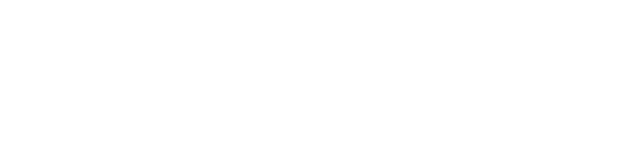
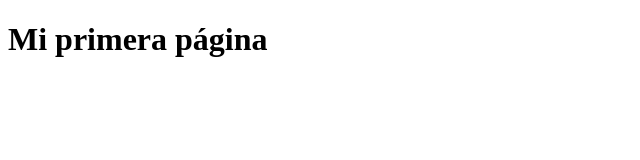
Before and after one commit to franalonso13/git-course, a plain HTML site: page index.html in a window 1280 px wide. Shown: the whole page, without its empty margins (0-640 px from the left). Drawn offline with Linux system fonts and the light colour scheme.

Commit message:
segunsdo cambio

```diff
--- a/index.html
+++ b/index.html
@@ -6,5 +6,7 @@
     <meta name="viewport" content="width=device-width, initial-scale=1.0" />
     <title>Document</title>
   </head>
-  <body></body>
+  <body>
+    <h1>Mi primera página</h1>
+  </body>
 </html>
```
